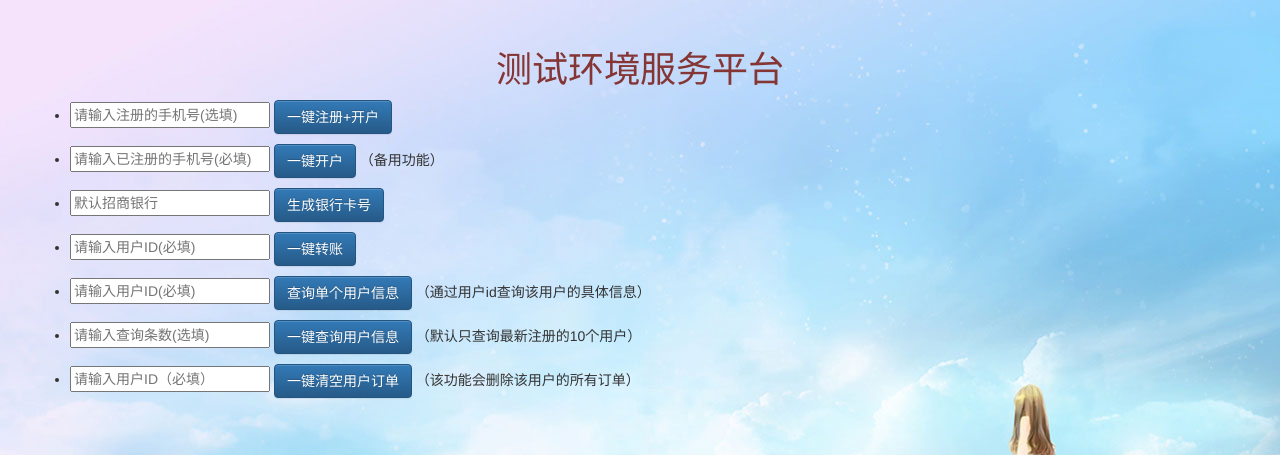
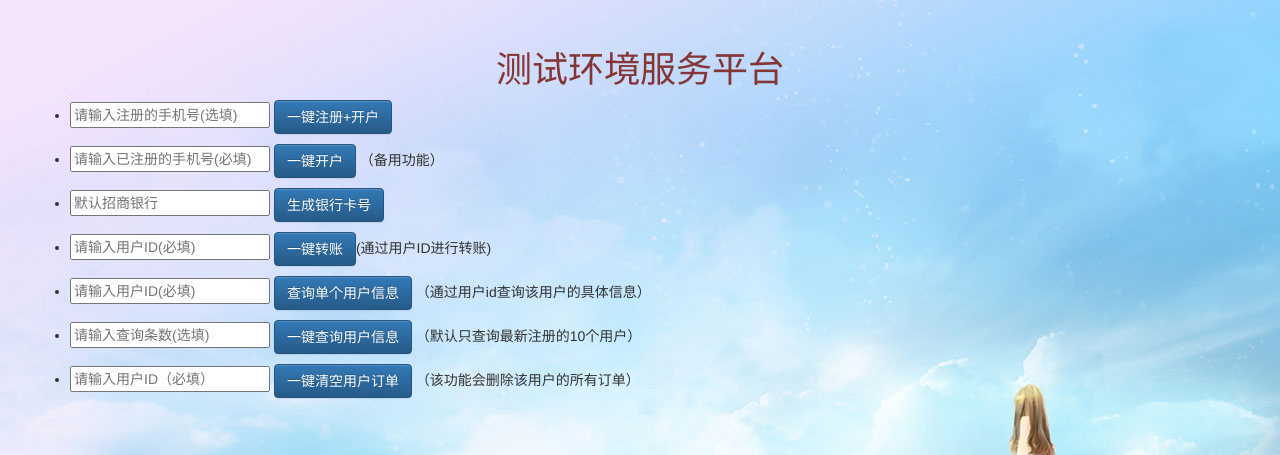
Before and after one commit to WangZhenhai/test_flask, a Flask app: page /user/lender in a window 1280 px wide. Shown: the top 455 px of the page. Run offline with Flask 2, Linux system fonts and the light colour scheme; some libraries are stand-ins or nearby versions.

Commit message:
调整lender页面

```diff
--- a/templates/lender.html
+++ b/templates/lender.html
@@ -40,7 +40,7 @@
                 <form method="post" action="/user/transter_account">
                     <p>
                         <input type="text" name="user_id" placeholder="请输入用户ID(必填)" style="width: 200px;">
-                        <button class="btn btn-large btn-primary" type="submit">一键转账</button>
+                        <button class="btn btn-large btn-primary" type="submit">一键转账</button>(通过用户ID进行转账)
                         <strong style="color: red">{{ errmsg }}</strong>
                     </p>
                 </form>
```
